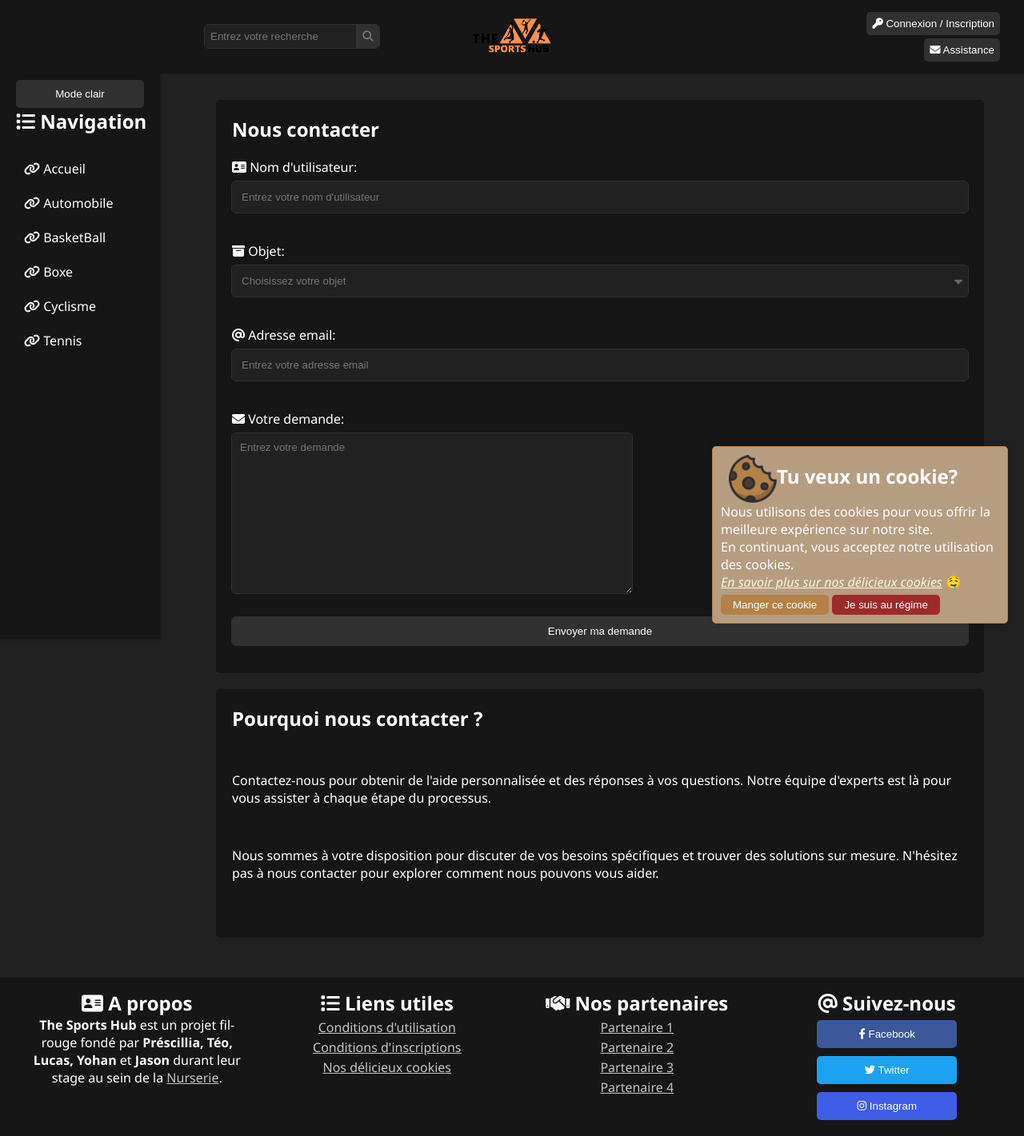
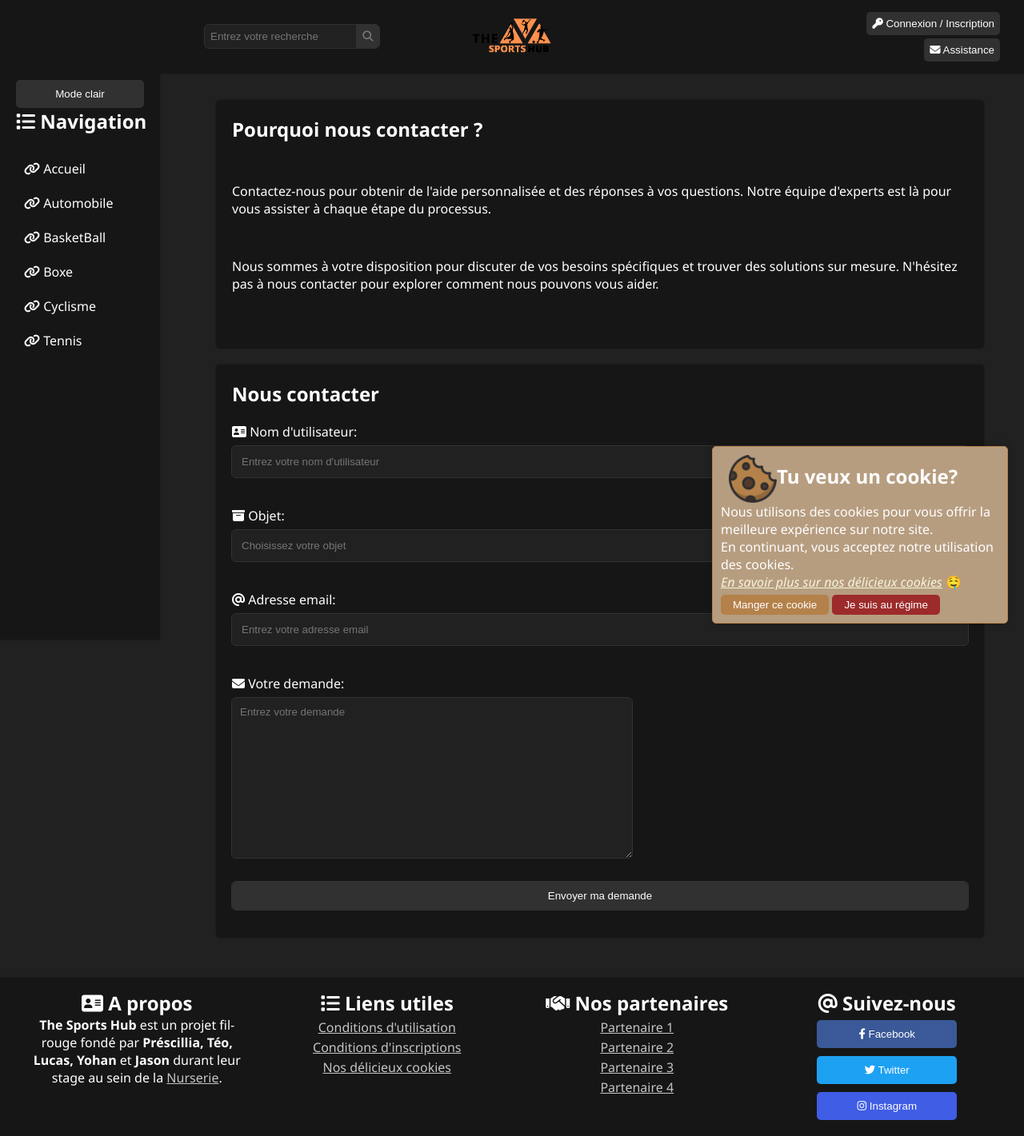
Before and after one commit to Prescillia-M/Projet-fil-rouge, a PHP site: page /assistance.php in a window 1280 px wide. Shown: the whole page at 80% size. Run offline with PHP 8.4, Linux system fonts and the light colour scheme.

Commit message:
Amélioration du box-shadow (assistance)

```diff
--- a/css/style.css
+++ b/css/style.css
@@ -518,7 +518,7 @@ body:not(.dark-theme) .modal-content-cookie {
 body:not(.dark-theme) .box-contactus {
   background-color: var(--light-header-nav-footer);
   color: var(--light-body-color);
-  box-shadow: 0 0 4px #ababab;
+  box-shadow: 0 0 2px var(--light-header-nav-footer-shadow);
 }
 
 body:not(.dark-theme) .box-contactus input {
@@ -640,6 +640,7 @@ body.dark-theme .modal-content-cookie {
 body.dark-theme .box-contactus {
   background-color: var(--dark-header-nav-footer);
   color: var(--dark-body-color);
+  box-shadow: 0 0 2px var(--dark-header-nav-footer-shadow);
 }
 
 body.dark-theme .box-contactus input {
@@ -694,7 +695,7 @@ body.dark-theme .search form button {
 
   .contactus {
     display: flex;
-    flex-direction: column;
+    flex-direction: column-reverse;
     justify-content: space-between;
     width: auto;
     margin-left: 30px;
```
